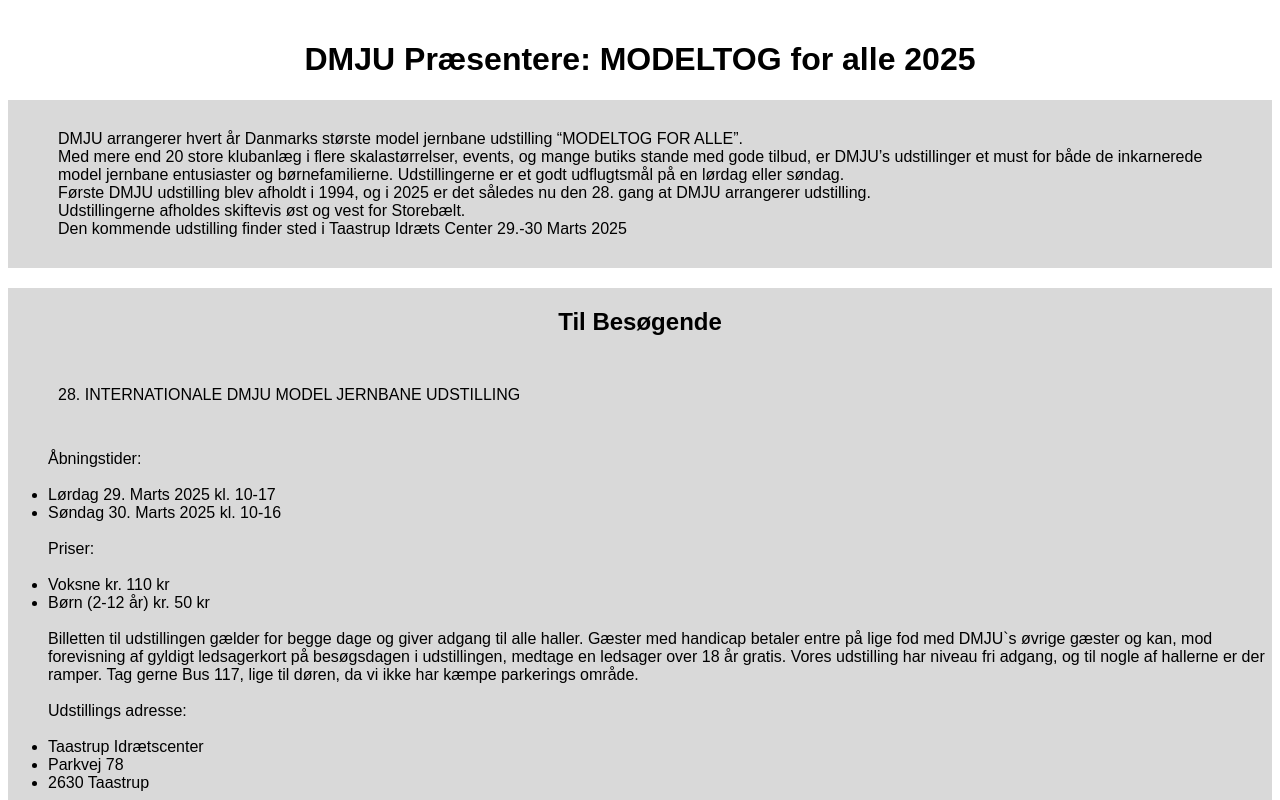
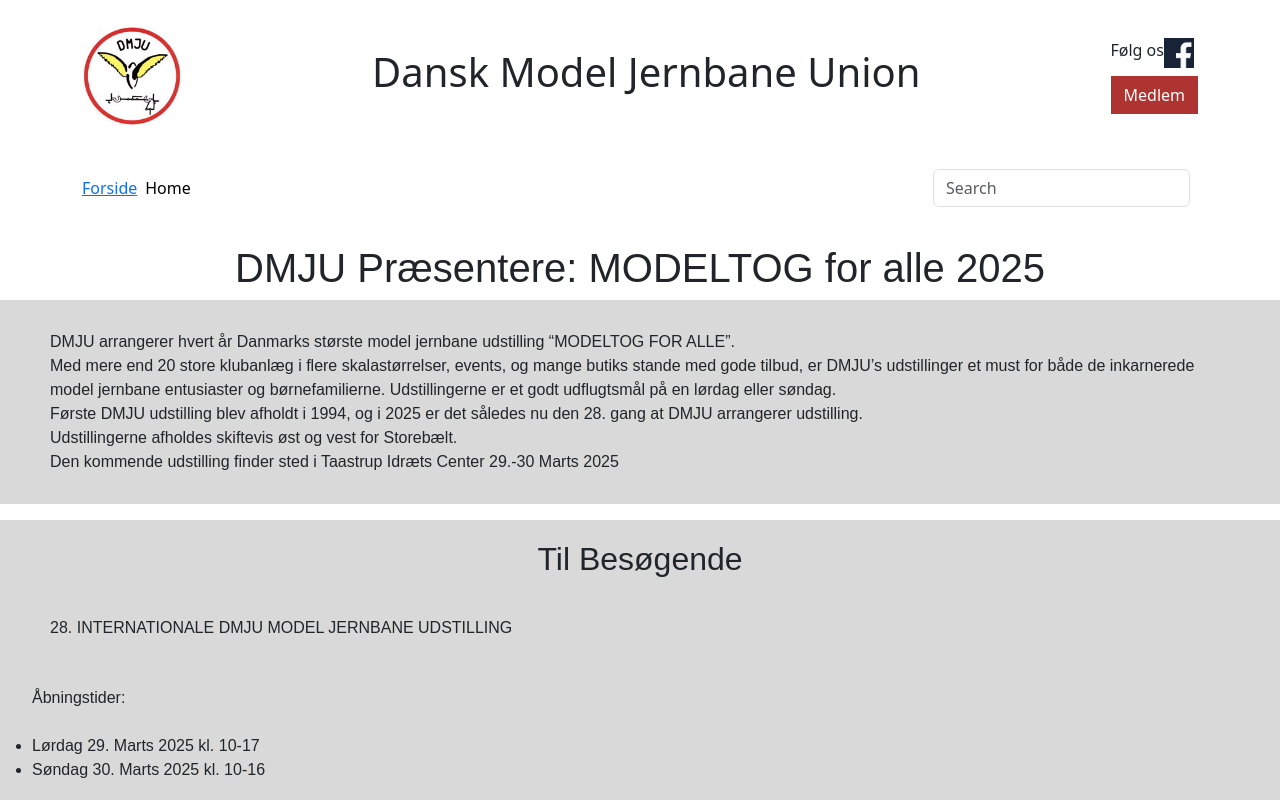
Before and after one commit to NomixDK/Tema-4-DMJU, a plain HTML site: page subpages/udstilling.html in a window 1280 px wide. Shown: the top 800 px of the page. Drawn offline with Linux system fonts and the light colour scheme; a web font is replaced by a local one.

Commit message:
commit 3

```diff
--- a/subpages/udstilling.html
+++ b/subpages/udstilling.html
@@ -5,12 +5,82 @@
     <title>Udstilling</title>
     <link rel="stylesheet" href="../css/udstillingstyle.css">
 
+    <!... links skrifttype>
     <link rel="preconnect" href="https://fonts.googleapis.com">
     <link rel="preconnect" href="https://fonts.gstatic.com" crossorigin>
     <link href="https://fonts.googleapis.com/css2?family=Winky+Sans&display=swap" rel="stylesheet">
+<!... slut på links til skrifttype>
+
+    <meta name="viewport" content="width=device-width, initial-scale=1">
+    <meta name="description" content="Bootstrap Template">
+
+    <!-- Styles -->
+    <link rel="stylesheet" href="../css/vendor/bootstrap.min.css">
+    <link rel="stylesheet" href="../css/forsidestyle.css">
+
+    <!-- Scripts -->
+    <script src="../js/vendor/bootstrap.bundle.min.js" defer></script>
+    <script src="../js/script.js" defer></script>
 
 
 </head>
+
+<body>
+<header>
+    <div class="container col-11">
+        <div class="d-flex flex-row align-items-center">
+            <div>
+                <img src="../img/DMJU-Logo.jpg" height="100" width="100"/>
+            </div>
+            <div class="h1 p-5 m-auto">
+                <h1>Dansk Model Jernbane Union</h1>
+            </div>
+
+            <div id="login-box" class="container position-relative">
+
+                <div class="d-flex flex-row"> <!-- Facebook -->
+                    <p class="text-nowrap mb-0 mt-0 rightalign">Følg os</p>
+                    <img class="rightalign" src="../img/FacebookLogo.jpg" height="30" width="30"/>
+                </div> <!-- /Facebook -->
+
+
+                <div class="container mt-2"> <!-- Medlem -->
+                    <div class="row">
+                        <a id="red-button" class="btn btn-primary" href="#" role="button">Medlem</a>
+                    </div>
+                </div> <!-- /Medlem -->
+            </div>
+
+
+        </div>
+    </div>
+
+
+    <nav id="navbar-custom" class="navbar navbar-expand-lg ">
+        <div class="container col-11 bg-blue pb-2 pt-2">
+            <a class="navbar-link active" href="#">Forside</a>
+            <button class="navbar-toggler" type="button" data-bs-toggle="collapse" data-bs-target="#navbarScroll" aria-controls="navbarScroll" aria-expanded="false" aria-label="Toggle navigation">
+                <span class="navbar-toggler-icon"></span>
+            </button>
+            <div class="collapse navbar-collapse" id="navbarScroll">
+                <ul class="navbar-nav me-auto my-2 my-lg-0 navbar-nav-scroll" style="--bs-scroll-height: 100px;">
+                    <li class="nav-item">
+                        <a class="nav-link active" aria-current="page" href="#">Home</a>
+                    </li>
+                    <ul class="dropdown-menu">
+                        <li><a class="dropdown-item" href="#">Action</a></li>
+                    </ul>
+                    </li>
+
+                </ul>
+                <form class="d-flex" role="search">
+                    <input class="form-control me-2" type="search" placeholder="Search" aria-label="Search">
+                </form>
+            </div>
+        </div>
+    </nav>
+
+</header>
 <div class="skrifttype">
 <h1 class="overskrift">DMJU Præsentere: MODELTOG for alle 2025</h1>
 
@@ -74,7 +144,9 @@
 
 
 </div>
-    <body>
 
+    <footer id="footer" class="text-center text-muted m-auto col-12 col-md-11 flex bg-blue">
+        <p>&copy; 2024 Bootstrap Template Vanilla. All rights reserved.</p>
+    </footer>
 </body>
 </html>
```
